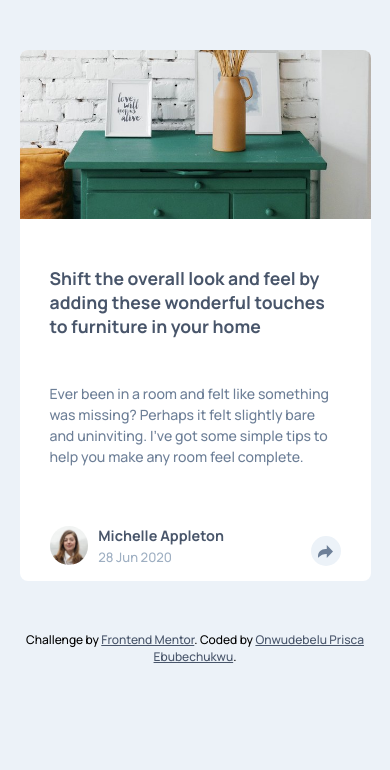
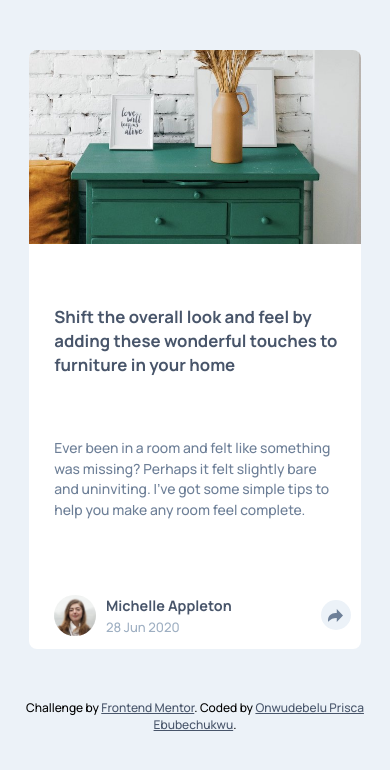
Before and after one commit to PriscaTonia/article-preview, a plain HTML site: page index.html in a window 390 px wide. Drawn offline with Linux system fonts and the light colour scheme.

Commit message:
little changes for the mobile view

```diff
--- a/style.css
+++ b/style.css
@@ -13,7 +13,7 @@ body{
 main{
     display:flex;
     flex-direction: column;
-    max-width: 90%;
+    max-width: 85%;
     margin: 50px auto;
     min-height: 60vh;
     border-radius: 8px;
@@ -21,7 +21,7 @@ main{
 }
 /* Main Image */
 .img-cont{
-    min-height: 20vh;
+    min-height: 23vh;
     background-image: url(./images/drawers.jpg);
     background-repeat: no-repeat;
     background-position: center;
@@ -31,20 +31,20 @@ main{
 
 /* main content */
 .content{
-    min-height: 35vh;
+    min-height: 40vh;
     display: flex;
     flex-direction: column;
     justify-content: space-evenly;
-    padding: 0px 30px 0px 30px;
+    padding: 0px 20px 0px 25px;
 }
 .content h4{
     color:  hsl(217, 19%, 35%);
-    font-size: 1.1rem;
+    font-size: 1.05rem;
     line-height: 1.5rem;
     font-weight: 700;
 }
 .content p{
-    font-size: 0.88rem;
+    font-size: 0.87rem;
     line-height: 1.3rem;
     color:  hsl(214, 17%, 51%)
 }
@@ -54,11 +54,12 @@ main{
     display: grid;
     grid-template-columns: 2fr 1fr;
     place-items: center;
-    padding: 10px 30px 15px 30px;
+    place-content:center ;
+    min-height: 8vh;
+   padding: 10px;
 }
 .icons-container{
     background-color: hsl(217, 19%, 35%);
-    padding: 10px 30px 15px 20px;
     border-radius: 0px 0px 8px 8px;
     color: white;
     display: none;
@@ -67,7 +68,7 @@ main{
 /* content - Profile */
 .profile{
     display: flex;
-    justify-content: flex-start;
+    justify-content: center;
     align-items: center;
 }
 
@@ -91,6 +92,7 @@ main{
 /* share icon */
 .icon, .icon-after{
     place-self: end;
+    align-self: center;
     display: flex;
     justify-content: center;
     align-items: center;
```
